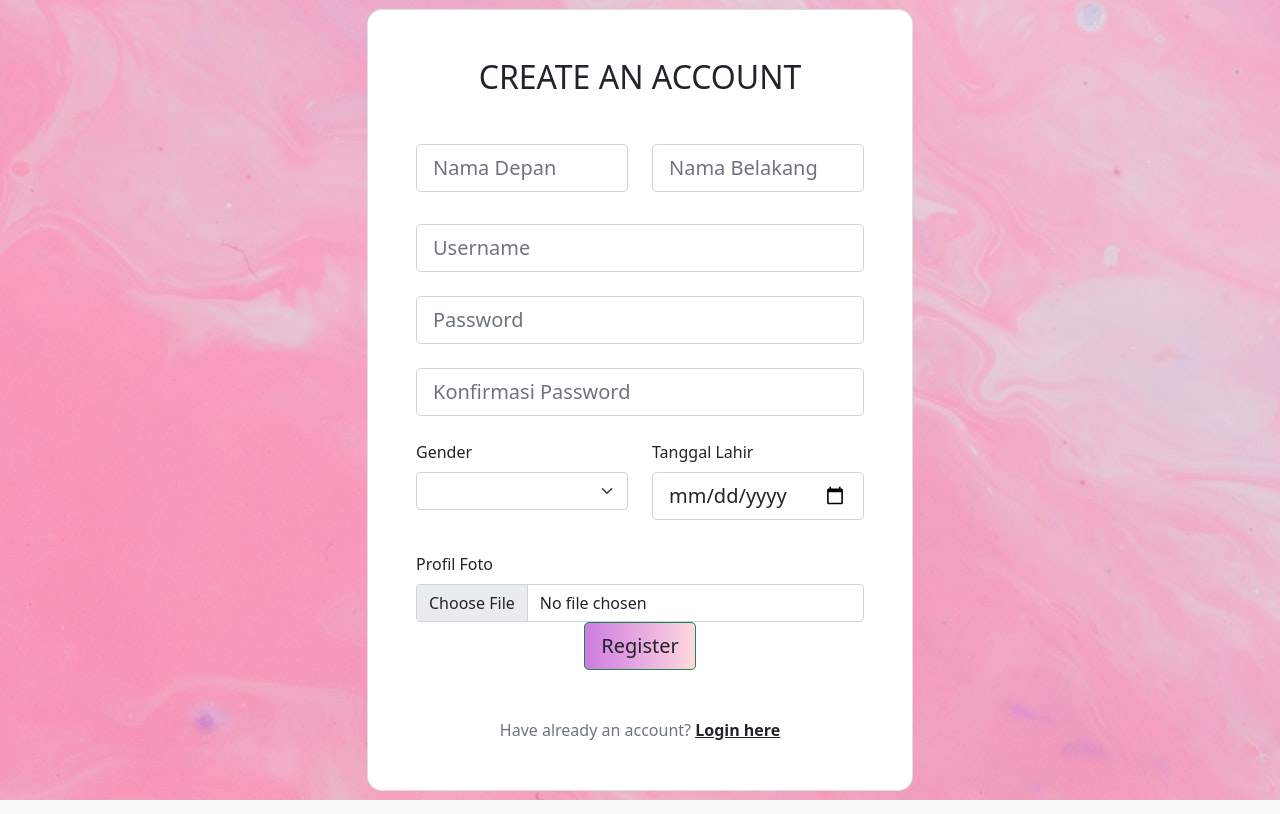
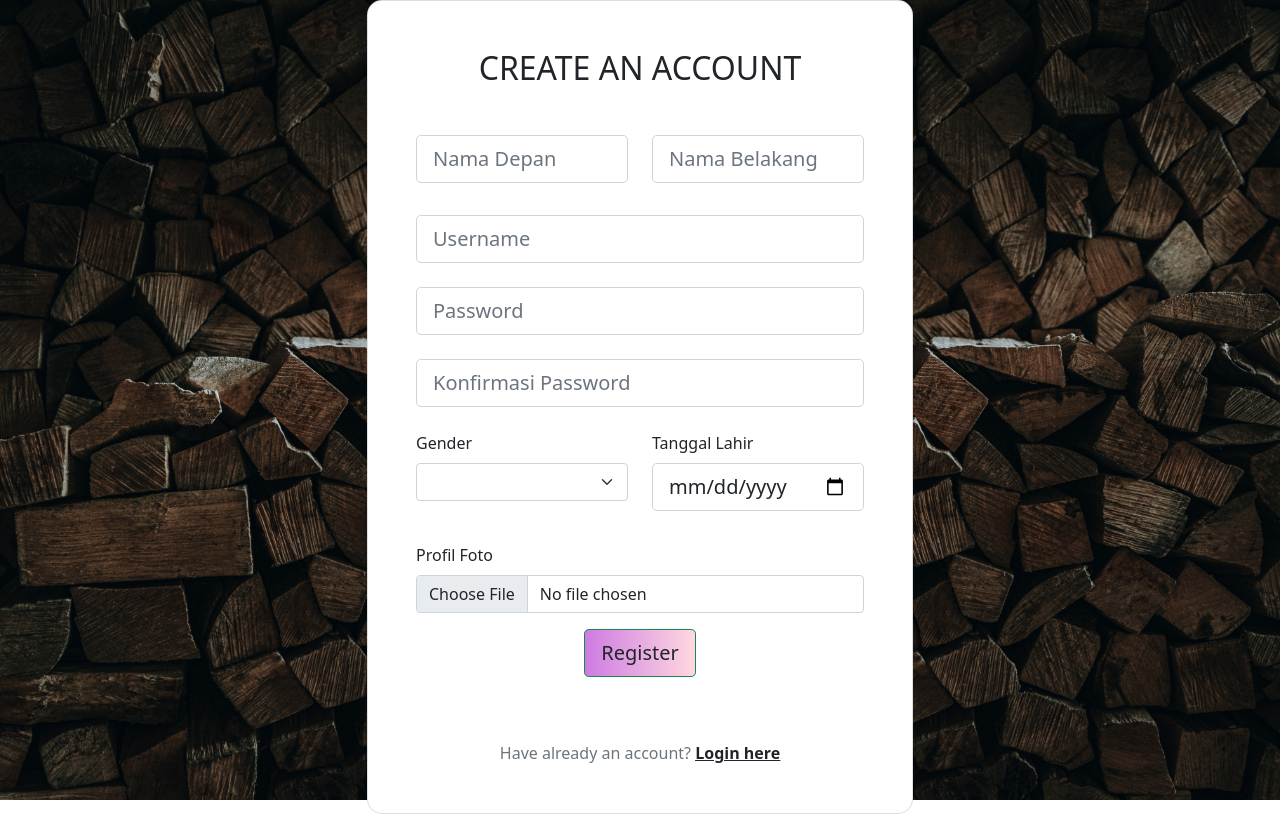
Before and after one commit to Teetinn/NewsProject, a PHP site: page /view/register.php in a window 1280 px wide. Run offline with PHP 8.4, Linux system fonts and the light colour scheme.

Commit message:
wallpaper

```diff
--- a/newsProject/assets/main.css
+++ b/newsProject/assets/main.css
@@ -89,7 +89,7 @@ body {
 .container-menu {
   width: 100%;
   display: flex;
-  margin-left: 10rem;
+  margin-left: 5rem;
   margin-right: -10rem;
 }
 
--- a/newsProject/view/login.php
+++ b/newsProject/view/login.php
@@ -22,7 +22,7 @@
 </head>
 <body>
 
-<section class="vh-100 bg-image" style="background-image: url('assets/wallpaper.jpg');">
+<section class="vh-100 bg-image" style="background-image: url('assets/reg-img.jpg'); background-size:contain">
   <div class="container py-5 h-100">
     <div class="row d-flex justify-content-center align-items-center h-100">
       <div class="col col-xl-10">
--- a/newsProject/view/register.php
+++ b/newsProject/view/register.php
@@ -13,7 +13,7 @@
 </head>
 <body>
 
-  <section class="vh-100 bg-image" style="background-image: url('assets/wallpaper.jpg');">
+  <section class="vh-100 bg-image" style="background-image: url('assets/reg-img.jpg'); background-size:contain;">
     <div class="mask d-flex align-items-center h-100 ">
       <div class="container h-100">
         <div class="row d-flex justify-content-center align-items-center h-100">
@@ -88,7 +88,7 @@
                 <input class="form-control form-control-file" type="file" name="foto" id="foto">
               </div>
 
-                  <div class="d-flex justify-content-center">
+                  <div class="d-flex justify-content-center" style="padding:1rem;">
                     <button type="submit" name="submit" class="btn btn-success btn-block btn-lg gradient-custom-4 text-body">Register</button>
                   </div>
 
```
Also changed, not shown: newsProject/assets/reg-img.jpg (added).
